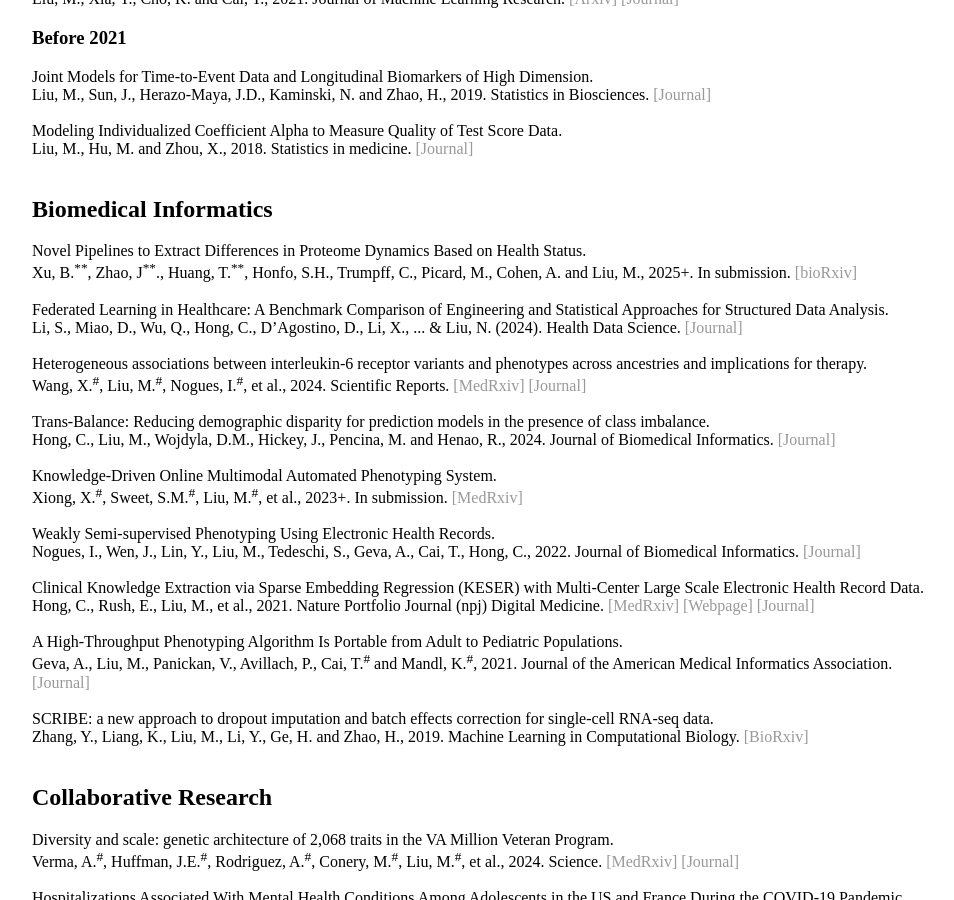
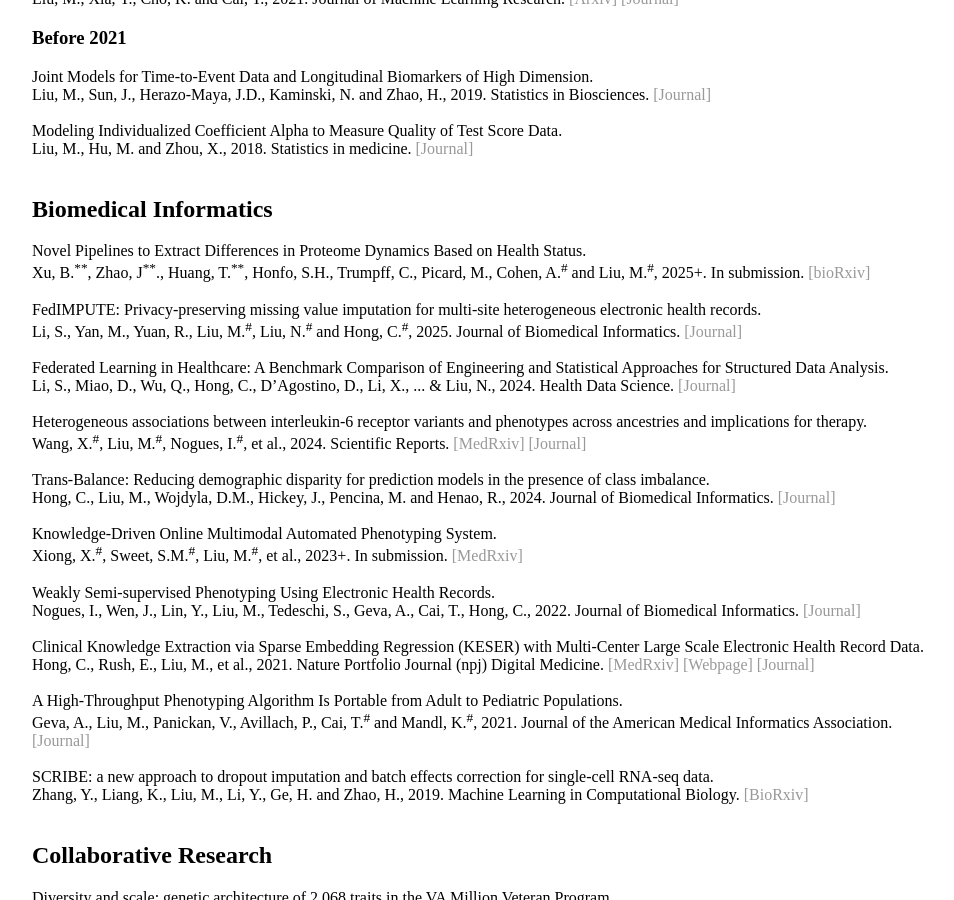
Before and after one commit to moleibobliu/moleibobliu.github.io, a Jekyll site: the page built from pub/index.html, in a window 1280 px wide and 900 px high, scrolled down 1833 px. Shown: the whole window, without its empty margins (160-1114 px from the left). Built offline with Jekyll 4.4.1, drawn with Linux system fonts in a browser that asks for light colours.

Commit message:
Update index.html

```diff
--- a/pub/index.html
+++ b/pub/index.html
@@ -149,12 +149,17 @@ title: Molei Liu
 	<h2> Biomedical Informatics </h2>
 
 	Novel Pipelines to Extract Differences in Proteome Dynamics Based on Health Status.
-	<br \> 	Xu, B.<sup>**</sup>, Zhao, J<sup>**</sup>., Huang, T.<sup>**</sup>, Honfo, S.H., Trumpff, C., Picard, M., Cohen, A. and Liu, M., 2025+. In submission.
+	<br \> Xu, B.<sup>**</sup>, Zhao, J<sup>**</sup>., Huang, T.<sup>**</sup>, Honfo, S.H., Trumpff, C., Picard, M., Cohen, A.<sup>#</sup> and Liu, M.<sup>#</sup>, 2025+. In submission.
 	<a href="https://www.biorxiv.org/content/10.1101/2025.02.01.636015.full.pdf"> [bioRxiv] </a>
 	<br \>
 
+	<br \> FedIMPUTE: Privacy-preserving missing value imputation for multi-site heterogeneous electronic health records.
+        <br \> Li, S., Yan, M., Yuan, R., Liu, M.<sup>#</sup>, Liu, N.<sup>#</sup> and Hong, C.<sup>#</sup>, 2025. Journal of Biomedical Informatics.
+	<a href="https://www.sciencedirect.com/science/article/abs/pii/S1532046425000097"> [Journal] </a>
+	<br \>
+
 	<br \> 	Federated Learning in Healthcare: A Benchmark Comparison of Engineering and Statistical Approaches for Structured Data Analysis.
-	<br \> 	Li, S., Miao, D., Wu, Q., Hong, C., D’Agostino, D., Li, X., ... & Liu, N. (2024). Health Data Science.
+	<br \> 	Li, S., Miao, D., Wu, Q., Hong, C., D’Agostino, D., Li, X., ... & Liu, N., 2024. Health Data Science.
 	<a href="https://spj.science.org/doi/pdf/10.34133/hds.0196"> [Journal] </a>
 	<br \>
 
```
